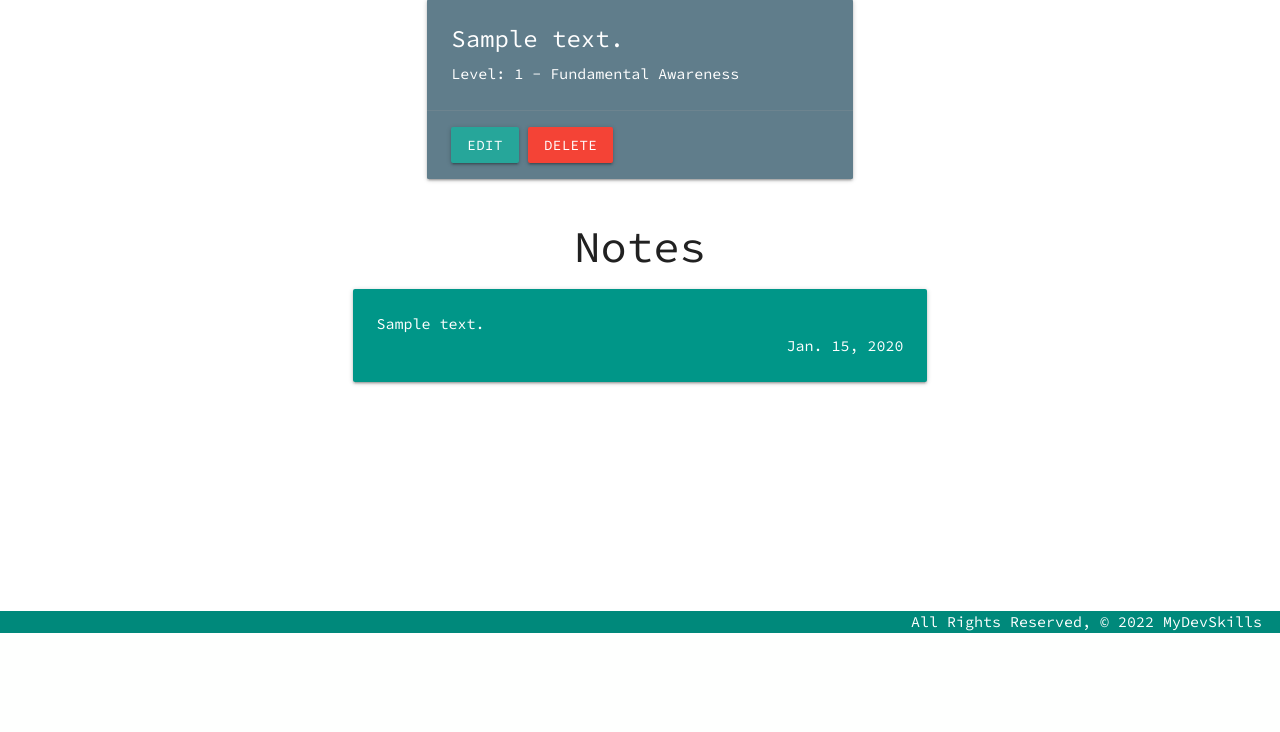
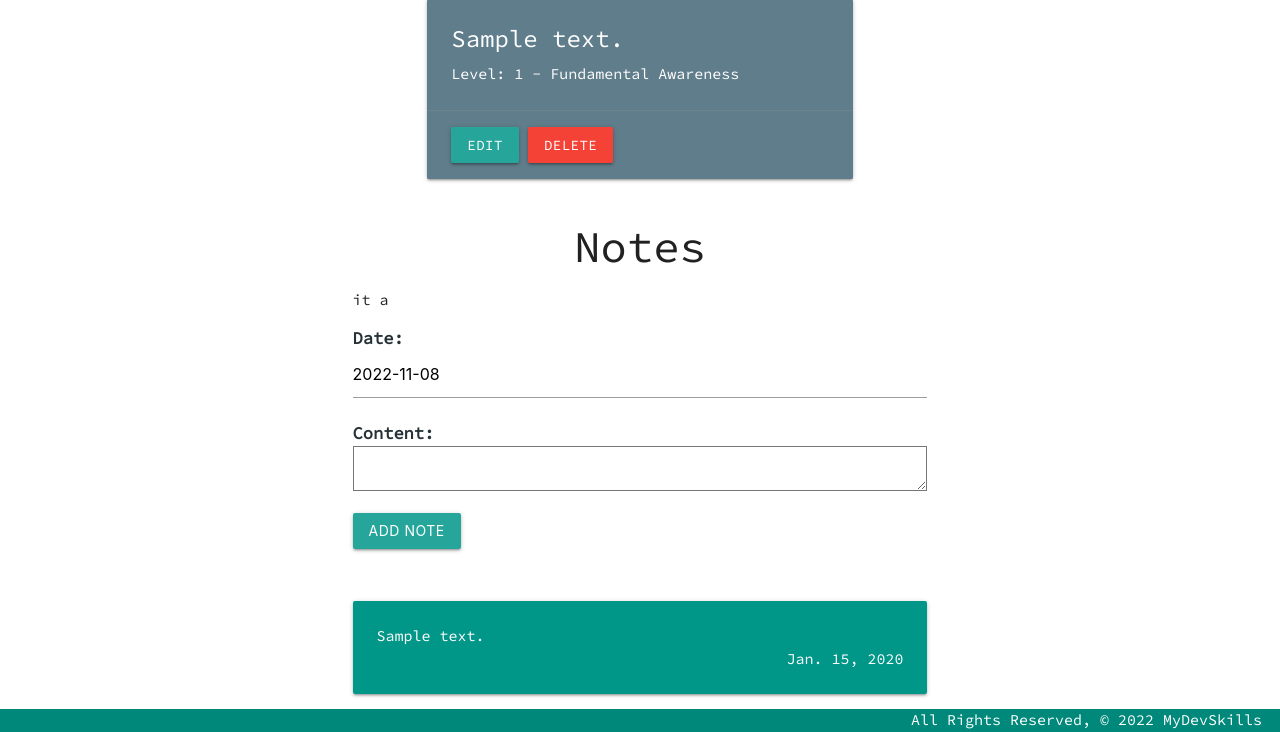
Before and after one commit to cpak125/my-dev-skills, a Django app: page /skills/1 in a window 1280 px wide. Shown: the part 167-899 px from the top of the page. Before the commit the page ends 800 px from the top, so only its background shows below. Run offline with Django 4.2, Linux system fonts and the light colour scheme; a user stored in the database is signed in; tables that the repository leaves empty hold one stand-in row (values such as "Sample post").

Commit message:
create note form

```diff
--- /dev/null
+++ b/main_app/forms.py
@@ -0,0 +1,7 @@
+from django.forms import ModelForm
+from .models import Note
+
+class NoteForm(ModelForm):
+  class Meta:
+    model = Note
+    fields = ['date', 'content']
--- a/main_app/templates/main_app/skill_detail.html
+++ b/main_app/templates/skills/detail.html
@@ -16,10 +16,18 @@
       </div>
     </div>
   </div>
+
   <div class="row"></div>
+
   <div class="row">
     <div class="col s8 offset-s2">
       <h3 class="center-align">Notes</h3>
+        <form method="POST">it a
+          {% csrf_token %}
+          {{ note_form.as_p }}
+          <input type="submit" class="btn" value="Add Note">
+        </form>
+        <br><br>
       {% for note in skill.note_set.all %}
       <div class="card teal">
           <div class="card-content white-text">
@@ -32,4 +40,14 @@
     </div>
   </div>
 </div>
+
+<script>
+  const dateEl = document.getElementById('id_date');
+    M.Datepicker.init(dateEl, {
+      format: 'yyyy-mm-dd',
+      defaultDate: new Date(),
+      setDefaultDate: true,
+      autoClose: true
+    });
+</script>
 {% endblock %}
--- a/main_app/urls.py
+++ b/main_app/urls.py
@@ -6,7 +6,7 @@ urlpatterns = [
   path('', views.home, name='home'),
   path('skills/', views.SkillList.as_view(), name='skills_index'),
   path('skills/create/', views.SkillCreate.as_view(), name='skills_create'),
-  path('skills/<int:pk>', views.SkillDetail.as_view(), name='skills_detail'),
+  path('skills/<int:skill_id>', views.skills_detail, name='skills_detail'),
   path('skills/<int:pk>/update', views.SkillUpdate.as_view(), name='skills_update'),
   path('skills/<int:pk>/delete', views.SkillDelete.as_view(), name='skills_delete'),
   path('accounts/signup/', views.signup, name='signup'),
--- a/main_app/views.py
+++ b/main_app/views.py
@@ -5,6 +5,7 @@ from django.contrib.auth import login
 from django.contrib.auth.forms import UserCreationForm
 from .models import Skill
 from django.contrib.auth.mixins import LoginRequiredMixin
+from .forms import NoteForm
 
 # Create your views here.
 
@@ -33,9 +34,15 @@ class SkillCreate(CreateView):
     # Let CreateView do its job as usual
     return super().form_valid(form)
 
-# Class-Based View to get details of a skill
-class SkillDetail(LoginRequiredMixin, DetailView):
-  model = Skill
+def skills_detail(request, skill_id):
+  skill = Skill.objects.get(id=skill_id)
+  # instantiate FeedingForm to be rendered in the template
+  note_form = NoteForm()
+  return render(request, 'skills/detail.html', {
+    # include the cat and feeding_form in the context
+    'skill': skill,
+    'note_form': note_form
+})
 
 # Class-Based View to update a skill
 class SkillUpdate(LoginRequiredMixin, UpdateView):
```
